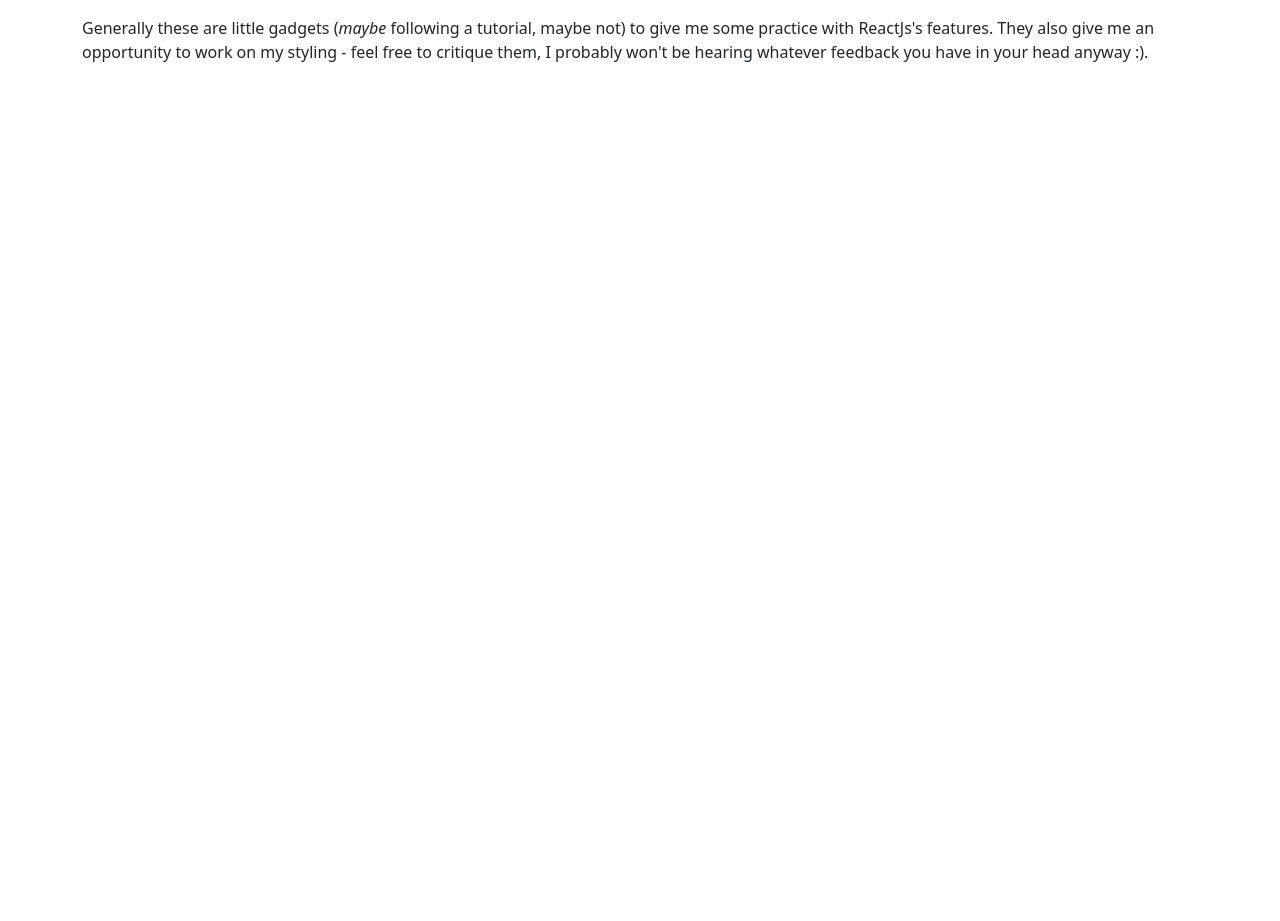
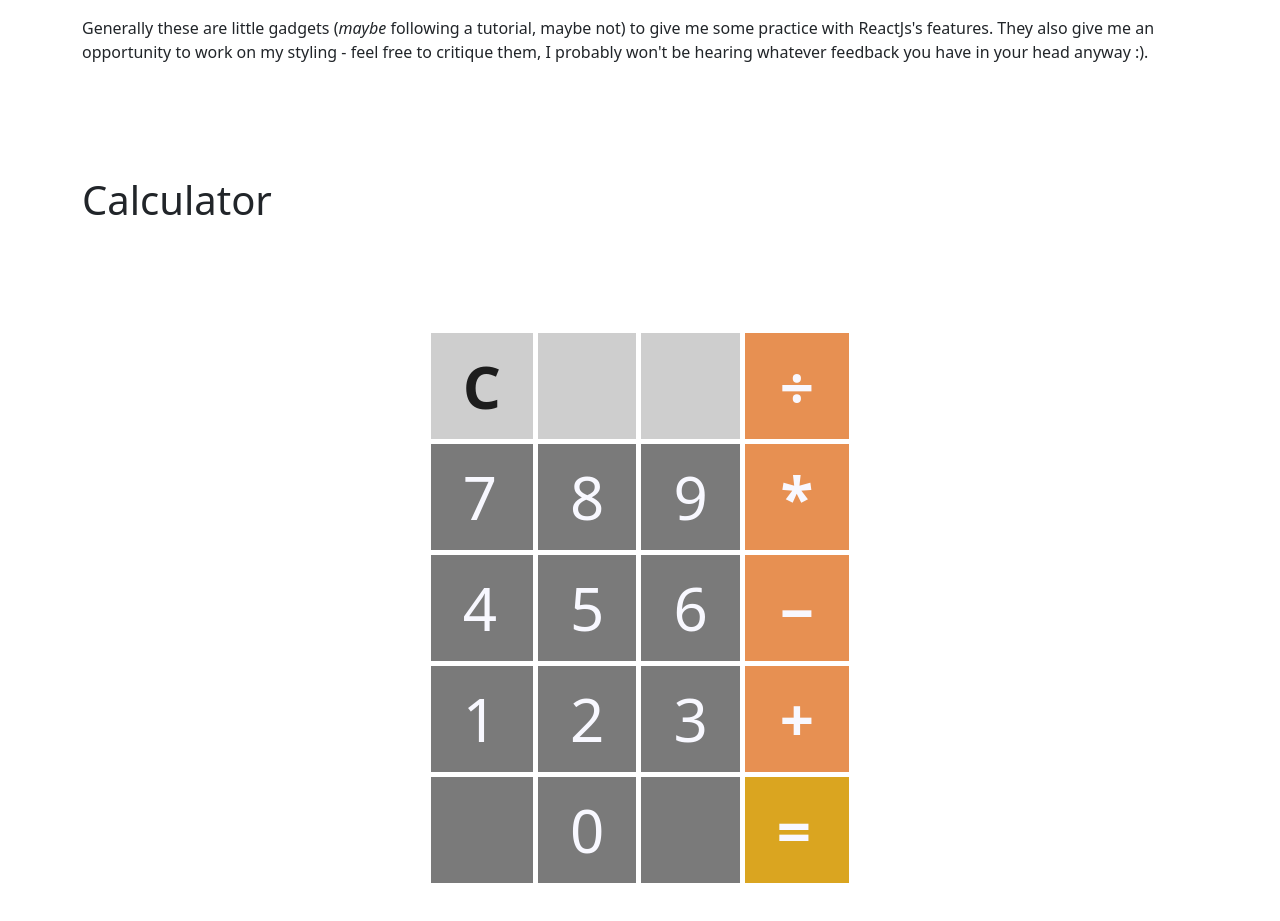
Before and after one commit to NathanHergenreter/my-react-js-site, a React (Create React App) app: page /fun-things in a window 1280 px wide. Shown: the part 205-1126 px from the top of the page. Before the commit the page ends 800 px from the top, so only its background shows below. Built offline with nearby package versions, Linux system fonts and the light colour scheme.

Commit message:
Calculator styling

```diff
--- /dev/null
+++ b/src/Components/Calculator/Calculator.css
@@ -0,0 +1,63 @@
+table {
+    border-spacing: 0;
+    border-collapse: separate;
+    border-radius: 8px;
+    border: 5px solid white !important;
+  }
+
+td {
+    font-size: 60px;
+    color: ghostwhite !important;
+    padding-left: 2rem !important;
+    padding-right: 2rem !important;
+    margin-left: 2rem !important;
+    margin-right: 2rem !important;
+    transition: 0.5s;
+}
+
+td.number {
+    background-color: #7a7a7a !important;
+}
+
+td.option {
+    color:rgb(29, 29, 29) !important;
+    background-color: #cecece !important;
+    font-weight: 600;
+}
+
+td.operation {
+    background-color: rgb(231, 144, 82) !important;
+    text-align: center;
+    font-weight: 600;
+}
+
+td.equals {
+    background-color: goldenrod !important;
+    font-weight: 800;
+}
+
+td.hoverable-column:hover {
+    background-color:ghostwhite;
+    opacity : 0.6
+}
+
+/* Apply a border to the right of all but the last column */
+table th:not(:last-child),
+table td:not(:last-child) {
+ border-right: 5px solid white;
+}
+
+/* Apply a border to the bottom of all but the last row */
+table>thead>tr:not(:last-child)>th,
+table>thead>tr:not(:last-child)>td,
+table>tbody>tr:not(:last-child)>th,
+table>tbody>tr:not(:last-child)>td,
+table>tfoot>tr:not(:last-child)>th,
+table>tfoot>tr:not(:last-child)>td,
+table>tr:not(:last-child)>td,
+table>tr:not(:last-child)>th,
+table>thead:not(:last-child),
+table>tbody:not(:last-child),
+table>tfoot:not(:last-child) {
+ border-bottom: 5px solid white;
+}
--- /dev/null
+++ b/src/Components/Calculator/Calculator.js
@@ -0,0 +1,49 @@
+import './Calculator.css';
+
+function Calculator() {
+    return (
+    <div className="bg-main">
+        <div className="container">
+            <h1>Calculator</h1>
+        </div>
+        <div className="container d-flex justify-content-center align-items-center h-100">
+            <table className="table" style={{width: 'auto'}}>
+                <tbody>
+                    <tr>
+                        <td className="hoverable-column option">C</td>
+                        <td className="option"></td>
+                        <td className="option"></td>
+                        <td className="hoverable-column operation">÷</td>
+                    </tr>
+                    <tr>
+                        <td className="hoverable-column number">7</td>
+                        <td className="hoverable-column number">8</td>
+                        <td className="hoverable-column number">9</td>
+                        <td className="hoverable-column operation">*</td>
+                    </tr>
+                    <tr>
+                        <td className="hoverable-column number">4</td>
+                        <td className="hoverable-column number">5</td>
+                        <td className="hoverable-column number">6</td>
+                        <td className="hoverable-column operation"><span>&#8722;</span></td>
+                    </tr>
+                    <tr>
+                        <td className="hoverable-column number">1</td>
+                        <td className="hoverable-column number">2</td>
+                        <td className="hoverable-column number">3</td>
+                        <td className="hoverable-column operation">+</td>
+                    </tr>
+                    <tr>
+                        <td className="number"></td>
+                        <td className="hoverable-column number">0</td>
+                        <td className="number"></td>
+                        <td className="hoverable-column equals">=</td>
+                    </tr>
+                </tbody>
+            </table>
+        </div>
+    </div>
+    );
+}
+
+export default Calculator;
--- a/src/Components/FunThingsHome/FunThingsHome.js
+++ b/src/Components/FunThingsHome/FunThingsHome.js
@@ -1,3 +1,5 @@
+import Calculator from "../Calculator/Calculator";
+
 function FunThingsHome() {
     return (
     <div className="bg-main">
@@ -6,8 +8,10 @@ function FunThingsHome() {
             <p>Here are some fun things I've made in ReactJs.</p>
             <p>
                 Generally these are little gadgets (<em>maybe</em> following a tutorial, maybe not) to give me some practice with ReactJs's features.
-                They also give me an opportunity to work on my styling - feel free to critique them, I probably won't be hearing whatever feedback you have in your head anyway :).</p>
+                They also give me an opportunity to work on my styling - feel free to critique them, I probably won't be hearing whatever feedback you have in your head anyway :).
+            </p>
         </div>
+        <Calculator />
     </div>
     );
 }
```
